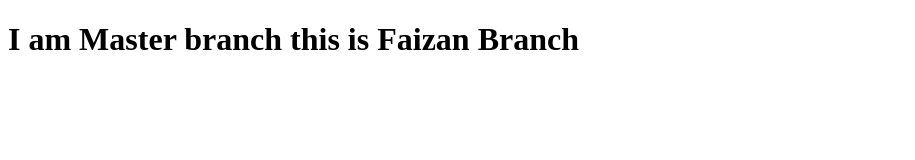
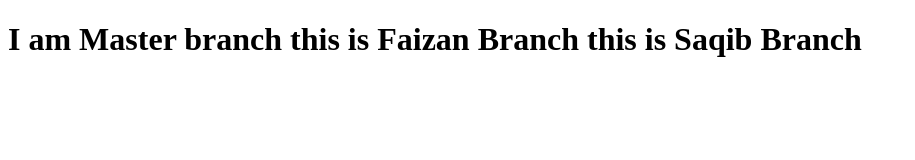
Before and after one commit to Nasru-123/Test, a plain HTML site: page index.html in a window 1280 px wide. Shown: the whole page, without its empty margins (0-915 px from the left). Drawn offline with Linux system fonts and the light colour scheme.

Commit message:
Hey I ma Saqib

```diff
--- a/index.html
+++ b/index.html
@@ -8,6 +8,7 @@
 </head>
 <body>
     <h1>I am Master branch
-        this is Faizan Branch   </h1>
+        this is Faizan Branch
+        this is Saqib Branch   </h1>
 </body>
 </html>
```
